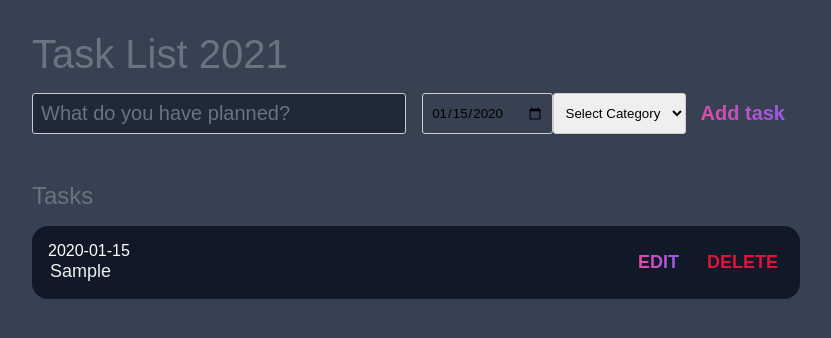
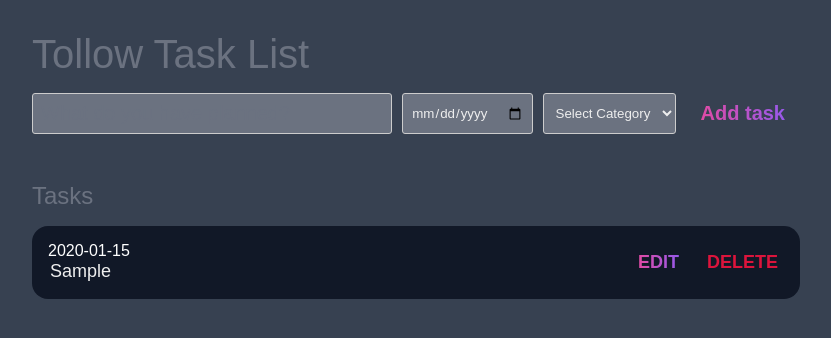
Before and after one commit to fahimHexClan/ToDoListApplication-Fahim, a plain HTML site: page Application/index.html in a window 1280 px wide. Both pictures are taken after typing "Sample", "2020-01-15" into the empty fields and a click on the input "Add task". Shown: the whole page, without its empty margins (224-1055 px from the left). Drawn offline with Linux system fonts and the light colour scheme.

Commit message:
add date

```diff
--- a/Application/index.html
+++ b/Application/index.html
@@ -4,14 +4,14 @@
     <meta charset="UTF-8">
     <meta http-equiv="X-UA-Compatible" content="IE=edge">
     <meta name="viewport" content="width=device-width, initial-scale=1.0">
-    <title>Task List 2021</title>
+    <title>Tollow-To-Do-Application</title>
 
     <link rel="stylesheet" href="main.css" />
 </head>
 <body>
 
 <header>
-    <h1>Task List 2021</h1>
+    <h1>Tollow Task List</h1>
     <form id="new-task-form">
         <input
                 type="text"
@@ -25,14 +25,12 @@
                 id="new-task-due-date"
                 placeholder="Due Date" />
 
-
         <select id="new-task-category">
             <option value="">Select Category</option>
             <option value="work">Work</option>
             <option value="personal">Personal</option>
             <option value="shopping">Shopping</option>
         </select>
-
         <input
                 type="submit"
                 id="new-task-submit"
--- a/Application/main.css
+++ b/Application/main.css
@@ -160,6 +160,9 @@ main {
     padding: 8px;
     border: 1px solid #ccc;
     border-radius: 3px;
+    margin-right: 10px;
+    background-color:var(--grey); /* Background color for each option */
+    color: #EEEEEE; /* Text color for each option */
 }
 
 #new-task-submit {
--- a/Application/main.js
+++ b/Application/main.js
@@ -2,13 +2,15 @@ window.addEventListener('load', () => {
     const form = document.querySelector("#new-task-form");
     const input = document.querySelector("#new-task-input");
     const list_el = document.querySelector("#tasks");
+    const due_date_input = document.querySelector("#new-task-due-date");
+    const category_select = document.querySelector("#new-task-category");
 
     form.addEventListener('submit', (e) => {
         e.preventDefault();
 
         const task = input.value;
-        const task_due_date = document.querySelector("#new-task-due-date").value;
-        const task_category = document.querySelector("#new-task-category").value;
+        const task_due_date = due_date_input.value;
+        const task_category = category_select.value;
 
         const task_el = document.createElement('div');
         task_el.classList.add('task');
@@ -16,7 +18,6 @@ window.addEventListener('load', () => {
         const task_content_el = document.createElement('div');
         task_content_el.classList.add('content');
 
-        // Create due date and category elements
         const task_due_date_el = document.createElement('div');
         task_due_date_el.classList.add('due-date');
         task_due_date_el.innerText = task_due_date;
@@ -57,15 +58,21 @@ window.addEventListener('load', () => {
         list_el.appendChild(task_el);
 
         input.value = '';
+        due_date_input.value = ''; // Clear the due date field
+        category_select.value = ''; // Clear the category field
 
         task_edit_el.addEventListener('click', (e) => {
             if (task_edit_el.innerText.toLowerCase() == "edit") {
                 task_edit_el.innerText = "Save";
                 task_input_el.removeAttribute("readonly");
                 task_input_el.focus();
+                task_due_date_el.contentEditable = true;
+                task_category_el.contentEditable = true;
             } else {
                 task_edit_el.innerText = "Edit";
                 task_input_el.setAttribute("readonly", "readonly");
+                task_due_date_el.contentEditable = false;
+                task_category_el.contentEditable = false;
             }
         });
 
```
